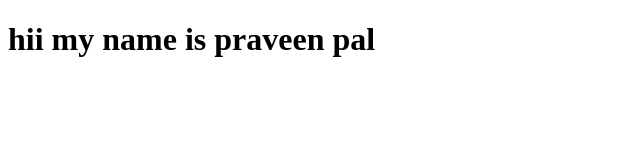
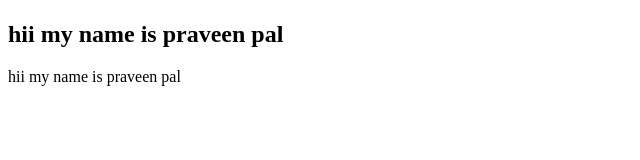
Before and after one commit to colorprediction1/colorprediction.github.io, a plain HTML site: page index.html in a window 1280 px wide. Shown: the whole page, without its empty margins (0-640 px from the left). Drawn offline with Linux system fonts and the light colour scheme.

Commit message:
Update index.html

```diff
--- a/index.html
+++ b/index.html
@@ -6,9 +6,10 @@
     <title>Document</title>
 </head>
 <body>
-    <h1>
+    <h1><h2>hii my name is praveen pal</h2>
 hii my name is praveen pal
 </h1>
 
 </body>
+
 </html>
```
